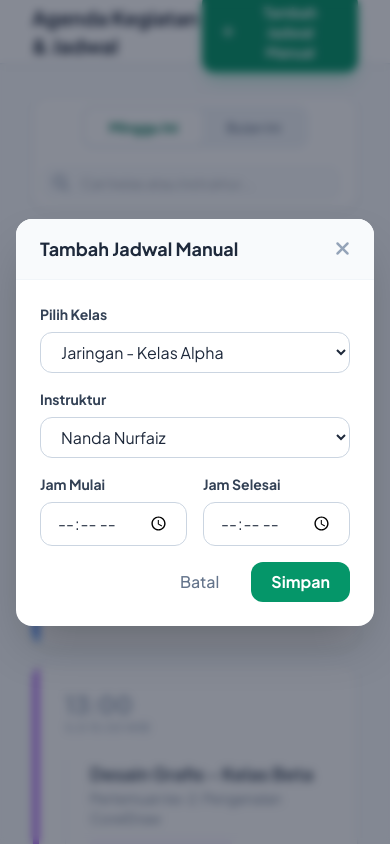
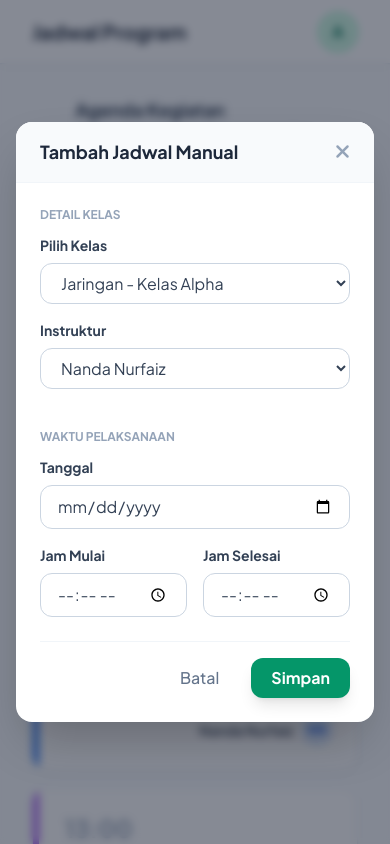
Before and after one commit to Nandanurfaiz/INJATRA, a plain HTML site: page JadwalProgram.html in a window 390 px wide. Both pictures are taken after a click on the button "Tambah Jadwal Manual". Drawn offline with nearby package versions, Linux system fonts and the light colour scheme.

```diff
--- a/JadwalProgram.html
+++ b/JadwalProgram.html
@@ -3,7 +3,7 @@
 <head>
     <meta charset="UTF-8">
     <meta name="viewport" content="width=device-width, initial-scale=1.0">
-    <title>Jadwal Program - LKP Indo Jaya</title>
+    <title>Jadwal Program - Admin LKP Indo Jaya</title>
     <script src="https://cdn.tailwindcss.com"></script>
     <link rel="stylesheet" href="https://cdnjs.cloudflare.com/ajax/libs/font-awesome/6.4.0/css/all.min.css">
     <link href="https://fonts.googleapis.com/css2?family=Plus+Jakarta+Sans:wght@300;400;500;600;700&display=swap" rel="stylesheet">
@@ -39,6 +39,20 @@
                 </a>
 
                 <div>
+                    <button onclick="toggleMenu('menuAkademik')" class="w-full flex items-center justify-between py-3 px-4 rounded-xl text-slate-400 hover:bg-slate-800 hover:text-white transition-all group">
+                        <div class="flex items-center">
+                            <i class="fas fa-graduation-cap w-6 group-hover:text-emerald-400 transition-colors"></i>
+                            <span class="font-medium">Akademik</span>
+                        </div>
+                        <i id="arrowAkademik" class="fas fa-chevron-down text-xs transition-transform duration-300"></i>
+                    </button>
+                    <div id="menuAkademik" class="hidden pl-11 pr-2 space-y-1 mt-1">
+                        <a href="DataSiswa.html" class="block py-2 px-3 rounded-lg text-sm text-slate-400 hover:text-white hover:bg-slate-800 transition">Data Siswa</a>
+                        <a href="MasterPenilaian.html" class="block py-2 px-3 rounded-lg text-sm text-slate-400 hover:text-white hover:bg-slate-800 transition">Master Penilaian</a>
+                    </div>
+                </div>
+
+                <div>
                     <button onclick="toggleMenu('menuOperasional')" class="w-full flex items-center justify-between py-3 px-4 rounded-xl text-white bg-slate-800 transition-all group">
                         <div class="flex items-center">
                             <i class="fas fa-cogs w-6 text-emerald-400"></i>
@@ -50,20 +64,6 @@
                         <a href="ManajemenKelas.html" class="block py-2 px-3 rounded-lg text-sm text-slate-400 hover:text-white hover:bg-slate-800 transition">Manajemen Kelas</a>
                         <a href="DataInstruktur.html" class="block py-2 px-3 rounded-lg text-sm text-slate-400 hover:text-white hover:bg-slate-800 transition">Data Instruktur</a>
                         <a href="JadwalProgram.html" class="sub-item-active block py-2 px-3 rounded-lg text-sm transition">Jadwal Program</a>
-                    </div>
-                </div>
-
-                <div>
-                    <button onclick="toggleMenu('menuAkademik')" class="w-full flex items-center justify-between py-3 px-4 rounded-xl text-slate-400 hover:bg-slate-800 hover:text-white transition-all group">
-                        <div class="flex items-center">
-                            <i class="fas fa-graduation-cap w-6 group-hover:text-emerald-400 transition-colors"></i>
-                            <span class="font-medium">Akademik</span>
-                        </div>
-                        <i id="arrowAkademik" class="fas fa-chevron-down text-xs transition-transform duration-300"></i>
-                    </button>
-                    <div id="menuAkademik" class="hidden pl-11 pr-2 space-y-1 mt-1">
-                        <a href="DataSiswa.html" class="block py-2 px-3 rounded-lg text-sm text-slate-400 hover:text-white hover:bg-slate-800 transition">Data Siswa</a>
-                        <a href="MasterPenilaian.html" class="block py-2 px-3 rounded-lg text-sm text-slate-400 hover:text-white hover:bg-slate-800 transition">Master Penilaian</a>
                     </div>
                 </div>
 
@@ -90,13 +90,28 @@
 
         <div class="flex-1 flex flex-col overflow-hidden">
             <header class="bg-white shadow-sm border-b border-slate-200 h-16 flex items-center justify-between px-8 z-10">
-                <h2 class="text-xl font-bold text-slate-800">Agenda Kegiatan & Jadwal</h2>
+                <h2 class="text-xl font-bold text-slate-800">Jadwal Program</h2>
+
+                <div class="flex items-center gap-3">
+                    <div class="text-right hidden md:block">
+                        <p class="text-sm font-bold text-slate-800">Administrator</p>
+                    </div>
+                    <div class="w-10 h-10 bg-emerald-100 rounded-full flex items-center justify-center text-emerald-700 border-2 border-emerald-200 font-bold">A</div>
+                </div>
+            </header>
+
+            <main class="flex-1 overflow-x-hidden overflow-y-auto bg-slate-50 p-8">
+
+                <div class="flex flex-col md:flex-row justify-between items-center mb-6 gap-4">
+                    <div>
+                        <h3 class="text-lg font-bold text-slate-700">Agenda Kegiatan</h3>
+                        <p class="text-xs text-slate-500">Kelola jadwal harian dan bulanan instruktur.</p>
+                    </div>
+
                     <button onclick="openModal('modalAddSchedule')" class="bg-emerald-600 text-white px-5 py-2.5 rounded-xl text-sm font-bold hover:bg-emerald-700 shadow-lg shadow-emerald-500/30 transition flex items-center gap-2 transform active:scale-95">
                         <i class="fas fa-plus"></i> Tambah Jadwal Manual
                     </button>
-            </header>
-
-            <main class="flex-1 overflow-x-hidden overflow-y-auto bg-slate-50 p-8">
+                </div>
 
                 <div class="bg-white p-2 rounded-2xl shadow-sm border border-slate-200 mb-8 flex flex-col md:flex-row justify-between items-center gap-4">
                     <div class="flex items-center bg-slate-100 rounded-xl p-1">
@@ -276,16 +291,20 @@
     </div>
 
     <div id="modalAddSchedule" class="hidden fixed inset-0 bg-slate-900/50 backdrop-blur-sm flex items-center justify-center z-50 modal p-4">
-        <div class="bg-white rounded-2xl shadow-2xl w-full max-w-md overflow-hidden animate-fade-in-down">
+        <div class="bg-white rounded-2xl shadow-2xl w-full max-w-2xl overflow-hidden animate-fade-in-down">
             <div class="bg-slate-50 px-6 py-4 border-b border-slate-100 flex justify-between items-center">
                 <h3 class="font-bold text-slate-800 text-lg">Tambah Jadwal Manual</h3>
                 <button onclick="closeModal('modalAddSchedule')" class="text-slate-400 hover:text-slate-600 transition"><i class="fas fa-times text-xl"></i></button>
             </div>
             <div class="p-6">
                 <form onsubmit="event.preventDefault(); alert('Jadwal berhasil ditambahkan!'); closeModal('modalAddSchedule');">
+                    <div class="grid grid-cols-1 md:grid-cols-2 gap-6">
+
+                        <div>
+                            <h4 class="text-xs font-bold text-slate-400 uppercase mb-3">Detail Kelas</h4>
                             <div class="mb-4">
                                 <label class="block text-slate-700 text-sm font-bold mb-2">Pilih Kelas</label>
-                        <select class="w-full px-4 py-2 border border-slate-300 rounded-xl focus:outline-none focus:border-emerald-500 bg-white">
+                                <select class="w-full px-4 py-2 border border-slate-300 rounded-xl focus:outline-none focus:border-emerald-500 bg-white text-slate-700">
                                     <option>Jaringan - Kelas Alpha</option>
                                     <option>Desain - Kelas Beta</option>
                                     <option>Pemrograman - Kelas Charlie</option>
@@ -293,19 +312,36 @@
                             </div>
                             <div class="mb-4">
                                 <label class="block text-slate-700 text-sm font-bold mb-2">Instruktur</label>
-                        <select class="w-full px-4 py-2 border border-slate-300 rounded-xl focus:outline-none focus:border-emerald-500 bg-white">
+                                <select class="w-full px-4 py-2 border border-slate-300 rounded-xl focus:outline-none focus:border-emerald-500 bg-white text-slate-700">
                                     <option>Nanda Nurfaiz</option>
                                     <option>Adita Dwi Cahyo</option>
                                     <option>Ma'rifatun W.</option>
                                 </select>
                             </div>
-                    <div class="flex gap-4 mb-4">
-                        <div class="w-1/2"><label class="block text-slate-700 text-sm font-bold mb-2">Jam Mulai</label><input type="time" class="w-full px-4 py-2 border border-slate-300 rounded-xl focus:outline-none focus:border-emerald-500"></div>
-                        <div class="w-1/2"><label class="block text-slate-700 text-sm font-bold mb-2">Jam Selesai</label><input type="time" class="w-full px-4 py-2 border border-slate-300 rounded-xl focus:outline-none focus:border-emerald-500"></div>
                         </div>
-                    <div class="flex items-center justify-end gap-3">
+
+                        <div>
+                            <h4 class="text-xs font-bold text-slate-400 uppercase mb-3">Waktu Pelaksanaan</h4>
+                            <div class="mb-4">
+                                <label class="block text-slate-700 text-sm font-bold mb-2">Tanggal</label>
+                                <input type="date" class="w-full px-4 py-2 border border-slate-300 rounded-xl focus:outline-none focus:border-emerald-500 text-slate-700">
+                            </div>
+                            <div class="flex gap-4">
+                                <div class="w-1/2">
+                                    <label class="block text-slate-700 text-sm font-bold mb-2">Jam Mulai</label>
+                                    <input type="time" class="w-full px-4 py-2 border border-slate-300 rounded-xl focus:outline-none focus:border-emerald-500 text-slate-700">
+                                </div>
+                                <div class="w-1/2">
+                                    <label class="block text-slate-700 text-sm font-bold mb-2">Jam Selesai</label>
+                                    <input type="time" class="w-full px-4 py-2 border border-slate-300 rounded-xl focus:outline-none focus:border-emerald-500 text-slate-700">
+                                </div>
+                            </div>
+                        </div>
+                    </div>
+
+                    <div class="flex items-center justify-end gap-3 mt-6 pt-4 border-t border-slate-100">
                         <button type="button" onclick="closeModal('modalAddSchedule')" class="px-5 py-2 text-slate-500 hover:bg-slate-100 rounded-xl font-medium transition">Batal</button>
-                        <button type="submit" class="px-5 py-2 bg-emerald-600 text-white rounded-xl hover:bg-emerald-700 font-bold transition">Simpan</button>
+                        <button type="submit" class="px-5 py-2 bg-emerald-600 text-white rounded-xl hover:bg-emerald-700 font-bold transition shadow-lg">Simpan</button>
                     </div>
                 </form>
             </div>
```
Also changed, not shown: BankMateri.html (+1 -1 lines), Dashboard Instruktur.html (+1 -1 lines), JadwalAbsensi.html (+1 -1 lines), PenilaianSiswa.html (+1 -1 lines). Lines whose indentation alone changed are shown as unchanged.
